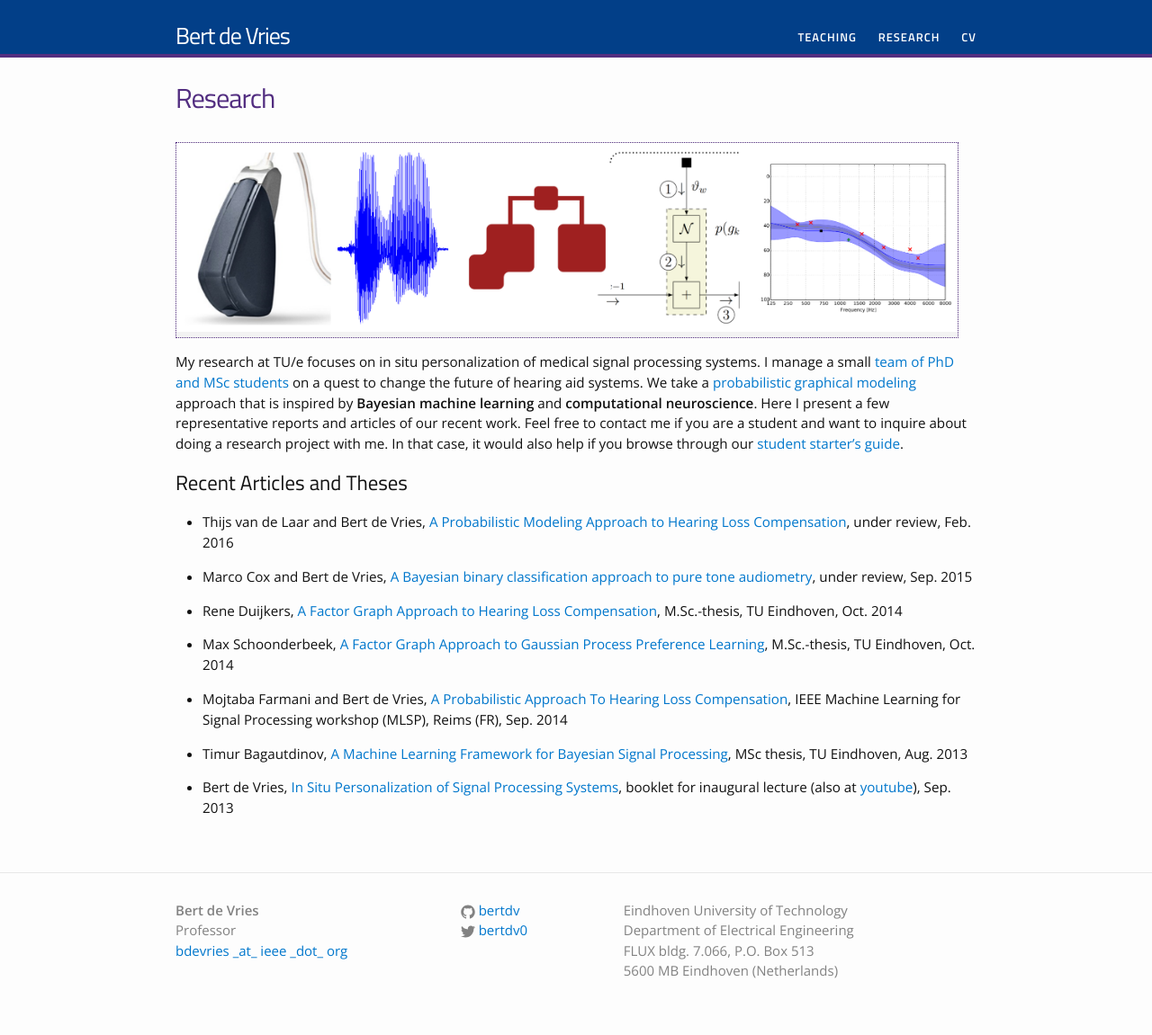
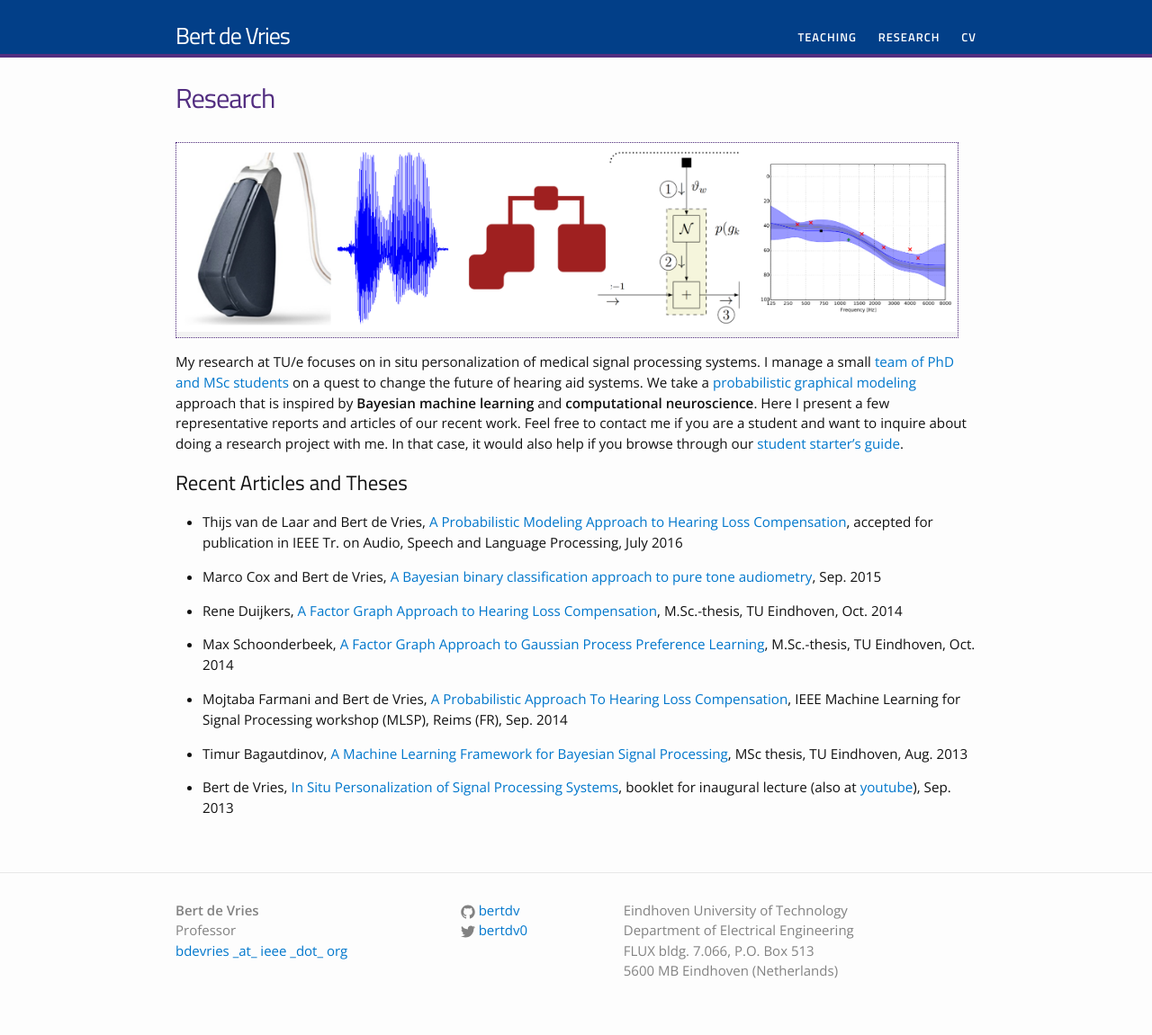
Before and after one commit to bertdv/bertdv.github.io, a Jekyll site: the page built from research.md, in a window 1280 px wide. Shown: the whole page at 90% size. Built offline with Jekyll 4.4.1, drawn with Linux system fonts in a browser that asks for light colours; some web fonts are replaced.

Commit message:
update link to biaslab

```diff
--- a/research.md
+++ b/research.md
@@ -6,13 +6,13 @@
 
 {% include image.html url="/images/research-banner.png" width="900" align="left" %}
 
-My research at TU/e focuses on in situ personalization of medical signal processing systems. I manage a small [team of PhD and MSc students](http://spsbrats.org) on a quest to change the future of hearing aid systems. We take a [probabilistic graphical modeling](https://en.wikipedia.org/wiki/Graphical_model) approach that is inspired by **Bayesian machine learning** and **computational neuroscience**. Here I present a few representative reports and articles of our recent work. Feel free to contact me if you are a student and want to inquire about doing a research project with me. In that case, it would also help if you browse through our [student starter's guide](./starters-guide).
+My research at TU/e focuses on in situ personalization of medical signal processing systems. I manage a small [team of PhD and MSc students](http://biaslab.org) on a quest to change the future of hearing aid systems. We take a [probabilistic graphical modeling](https://en.wikipedia.org/wiki/Graphical_model) approach that is inspired by **Bayesian machine learning** and **computational neuroscience**. Here I present a few representative reports and articles of our recent work. Feel free to contact me if you are a student and want to inquire about doing a research project with me. In that case, it would also help if you browse through our [student starter's guide](./starters-guide).
 
 ## Recent Articles and Theses
 
-- Thijs van de Laar and Bert de Vries, [A Probabilistic Modeling Approach to Hearing Loss Compensation](http://arxiv.org/abs/1602.01345), under review, Feb. 2016
+- Thijs van de Laar and Bert de Vries, [A Probabilistic Modeling Approach to Hearing Loss Compensation](http://arxiv.org/abs/1602.01345), accepted for publication in IEEE Tr. on Audio, Speech and Language Processing, July 2016
 
-- Marco Cox and Bert de Vries, [A Bayesian binary classification approach to pure tone audiometry](http://arxiv.org/abs/1511.08670), under review, Sep. 2015
+- Marco Cox and Bert de Vries, [A Bayesian binary classification approach to pure tone audiometry](http://arxiv.org/abs/1511.08670), Sep. 2015
 
 - Rene Duijkers, [A Factor Graph Approach to Hearing Loss Compensation](https://www.dropbox.com/s/znir6dfzfgnmn3g/Duijkers%20-%202014%20MSc%20Thesis%20-%20A%20Factor%20Graph%20Approach%20to%20Hearing%20Loss%20Compensation.pdf?dl=0), M.Sc.-thesis, TU Eindhoven, Oct. 2014
 
```
